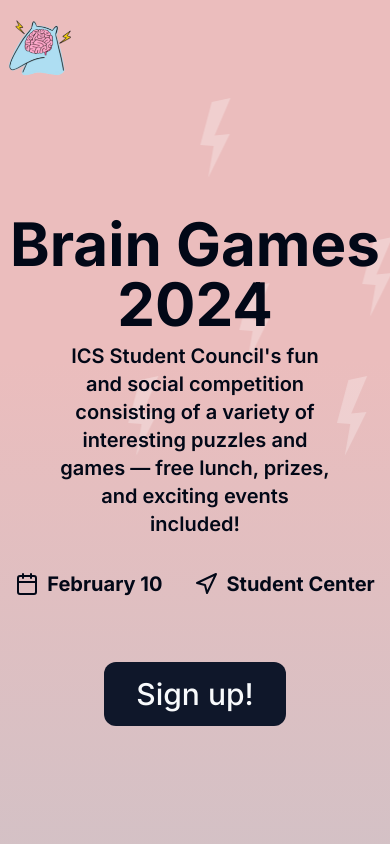
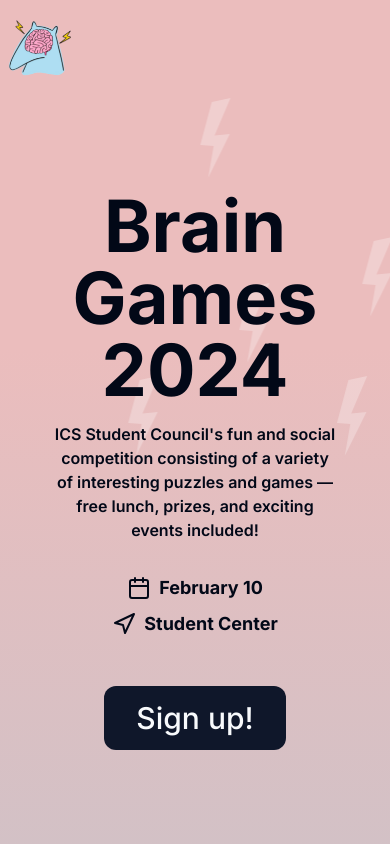
Before and after one commit to icssc/brain-games-2024, a Next.js app: page / in a window 390 px wide. Shown: the top 844 px of the page. Built offline with nearby package versions, Linux system fonts and the light colour scheme.

Commit message:
style: adjust Hero and FAQ responsiveness

```diff
--- a/src/components/Faq.tsx
+++ b/src/components/Faq.tsx
@@ -38,7 +38,8 @@ const FAQ_DATA: Faq_Data[] = [
     },
     {
         title: "How much does it cost? Are there prizes?",
-        content: "Brain games is completely free to attend, with food and snacks provided at no cost to any participants! We'll also prizes for each member of the first, second, and third place teams.",
+        content:
+            "Brain games is completely free to attend, with food and snacks provided at no cost to any participants! We'll also prizes for each member of the first, second, and third place teams.",
     },
     {
         title: "What should teams bring?",
@@ -60,7 +61,7 @@ const Faq = () => {
                 <Accordion
                     type="single"
                     collapsible
-                    className="w-[75%] mx-auto"
+                    className="md:w-[75%] mx-auto"
                 >
                     {FAQ_DATA.map((data, index) => (
                         <AccordionItem
@@ -68,7 +69,9 @@ const Faq = () => {
                             key={index}
                             className="text-xl"
                         >
-                            <AccordionTrigger className="text-left">{data.title}</AccordionTrigger>
+                            <AccordionTrigger className="text-left">
+                                {data.title}
+                            </AccordionTrigger>
                             <AccordionContent className="text-lg">
                                 {data.content}
                             </AccordionContent>
--- a/src/components/Hero.tsx
+++ b/src/components/Hero.tsx
@@ -4,24 +4,26 @@ import { Calendar, Navigation } from "lucide-react";
 
 const Hero = () => {
     return (
-        <div className="flex-center flex-col gap-y-16 min-h-[calc(100vh-6rem)]">
+        <div className="flex-center flex-col gap-y-12 min-h-[calc(100vh-6rem)]">
             <div className="flex flex-col gap-y-8">
-                <div className="flex justify-center items-center flex-col gap-y-2">
-                    <h1 className="text-6xl md:text-8xl font-bold text-center">Brain Games 2024</h1>
-                    <h4 className="text-xl md:text-2xl font-semibold max-w-[75%] text-center">
+                <div className="flex justify-center items-center flex-col gap-y-4">
+                    <h1 className="text-7xl md:text-8xl font-bold text-center">
+                        Brain Games 2024
+                    </h1>
+                    <h4 className="text-base sm:text-xl md:text-2xl font-semibold max-w-[75%] text-center">
                         ICS Student {"Council's"} fun and social competition
                         consisting of a variety of interesting puzzles and games
                         — free lunch, prizes, and exciting events included!
                     </h4>
                 </div>
-                <div className="flex-center gap-x-8">
-                    <div className="flex-center flex-row gap-x-2 text-xl md:text-2xl font-bold">
+                <div className="flex-center flex-col gap-y-2 md:flex-row gap-x-2 md:gap-x-8">
+                    <div className="flex-center md:flex-row gap-x-2 text-xl md:text-2xl font-bold">
                         <Calendar />
-                        <p>February 10</p>
+                        <p className="text-lg md:text-2xl">February 10</p>
                     </div>
                     <div className="flex-center flex-row gap-x-2 text-xl md:text-2xl font-bold">
                         <Navigation />
-                        <p>Student Center</p>
+                        <p className="text-lg md:text-2xl">Student Center</p>
                     </div>
                 </div>
             </div>
```
